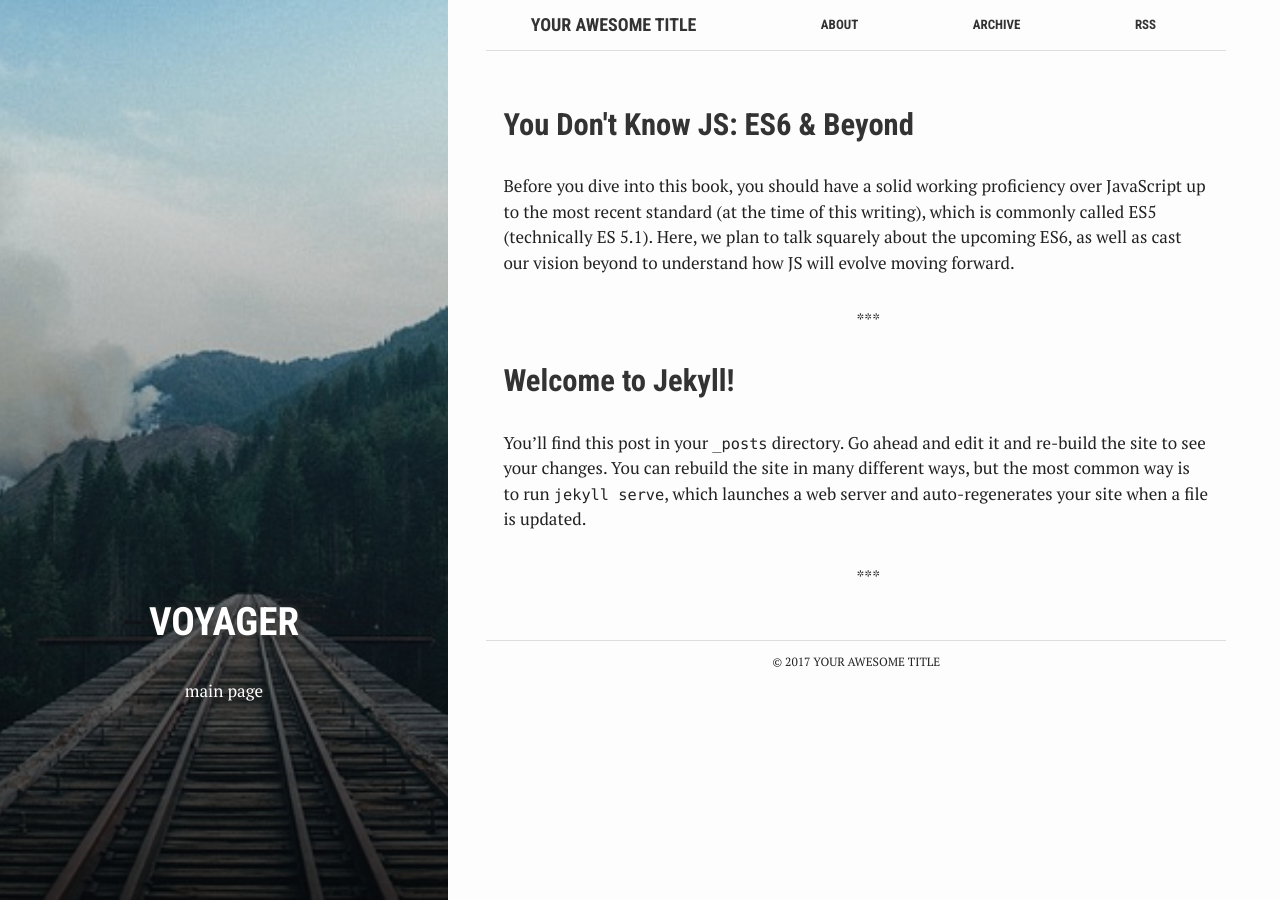
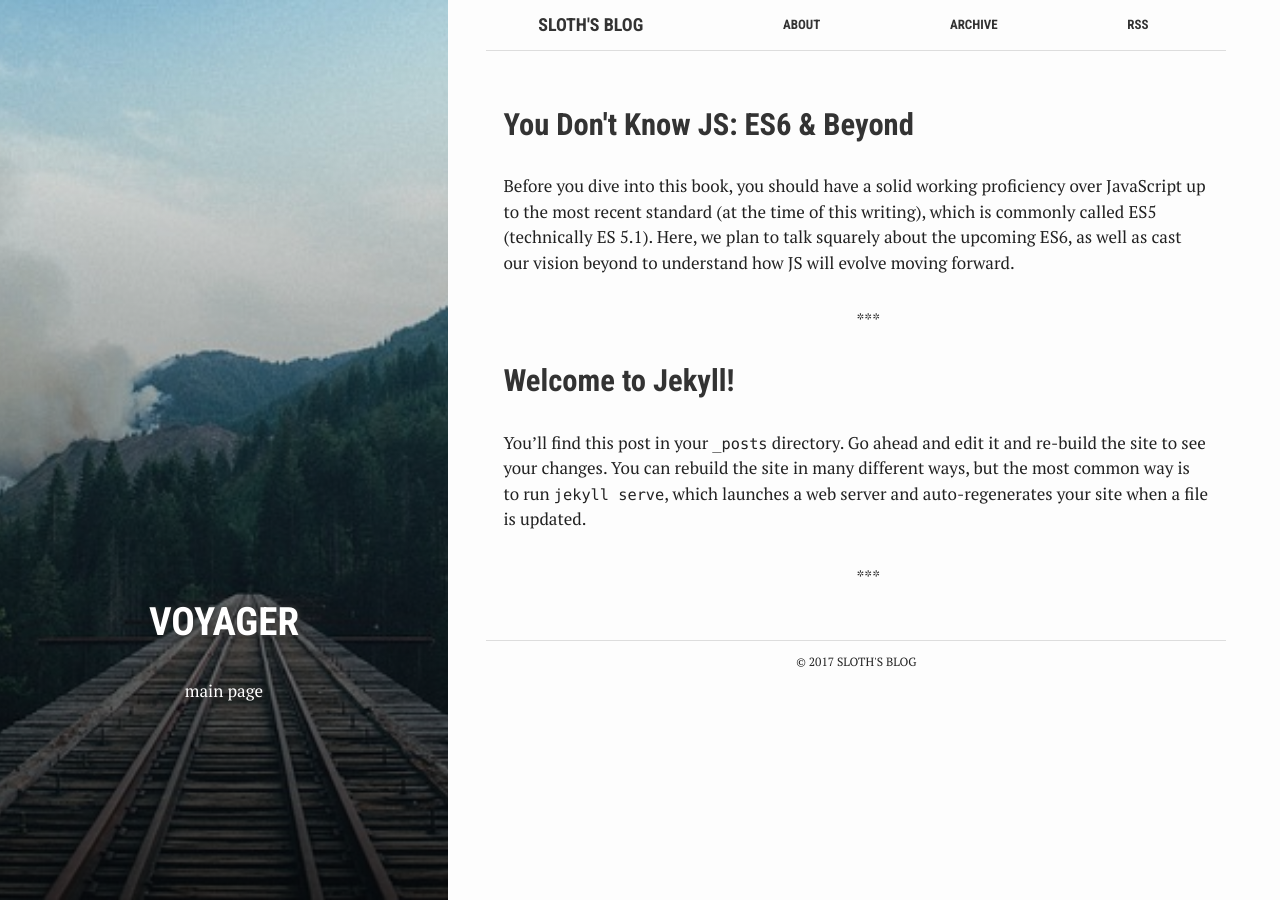
Before and after one commit to TrickKey/TrickKey.github.io, a Jekyll site: the page built from index.html, in a window 1280 px wide. Built offline with Jekyll 4.4.1, drawn with Linux system fonts in a browser that asks for light colours.

Commit message:
first work

```diff
--- a/_config.yml
+++ b/_config.yml
@@ -6,18 +6,17 @@
 # 'jekyll serve'. If you change this file, please restart the server process.
 
 # Site settings
-title: Your awesome title
-email: your-email@domain.com
+title: Sloth's Blog
+email: Solitary.think@gmail.com
 description: > # this means to ignore newlines until "baseurl:"
   Write an awesome description for your new site here. You can edit this
   line in _config.yml. It will appear in your document head meta (for
   Google search results) and in your feed.xml site description.
 baseurl: "" # the subpath of your site, e.g. /blog
-lang: "en"
+lang: "kr"
 url: "http://localhost:4000" # the base hostname & protocol for your site
-twitter_username: jekyllrb
-github_username:  jekyll
-disqus_username:
+facebook_username: Sologer.Rootix
+github_username:  TrickKey
 
 # Build settings
 markdown: kramdown
```
